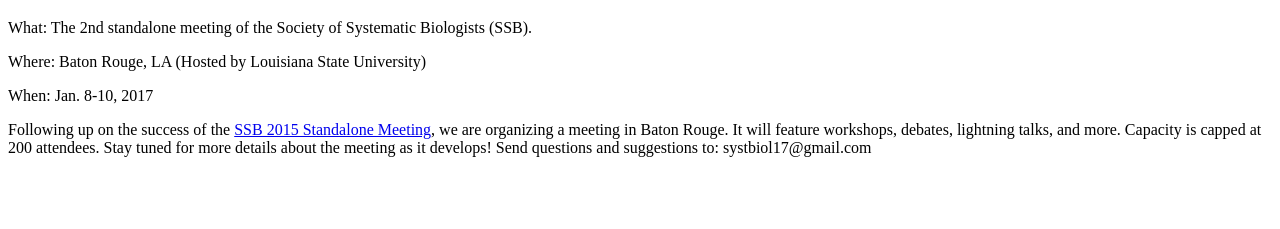
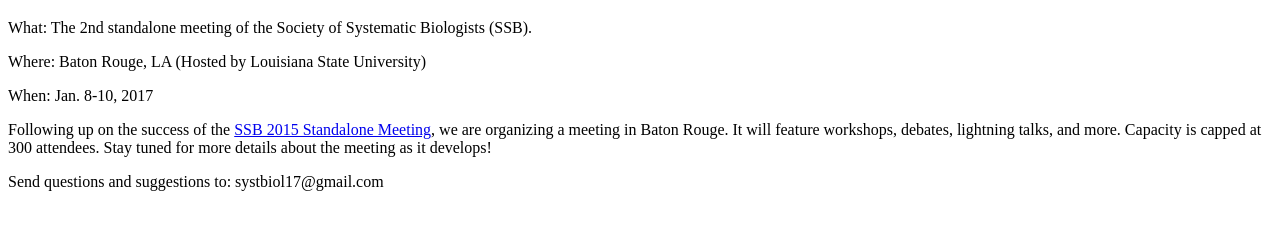
Before and after one commit to ssb2017/ssb2017.github.io, a plain HTML site: page index.html in a window 1280 px wide. Shown: the part 373-602 px from the top of the page. Drawn offline with Linux system fonts and the light colour scheme.

Commit message:
Updated attendee cap to 300

```diff
--- a/index.html
+++ b/index.html
@@ -7,9 +7,9 @@
 <p>Where: Baton Rouge, LA (Hosted by Louisiana State University)</p>
 <p>When: Jan. 8-10, 2017</p>
 
-Following up on the success of the <a href="http://ssb2015standalone.weebly.com">SSB 2015 Standalone Meeting</a>, we are organizing a meeting in Baton Rouge. It will feature workshops, debates, lightning talks, and more. Capacity is capped at 200 attendees. Stay tuned for more details about the meeting as it develops!
+<p></p>Following up on the success of the <a href="http://ssb2015standalone.weebly.com">SSB 2015 Standalone Meeting</a>, we are organizing a meeting in Baton Rouge. It will feature workshops, debates, lightning talks, and more. Capacity is capped at 300 attendees. Stay tuned for more details about the meeting as it develops! </p>
 
-Send questions and suggestions to: systbiol17@gmail.com
+<p>Send questions and suggestions to: systbiol17@gmail.com</p>
 
 </body>
 </html>
```
